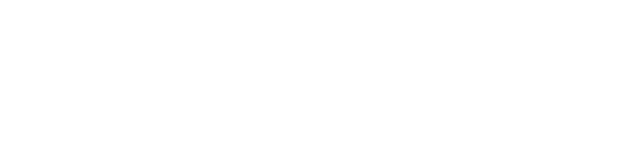
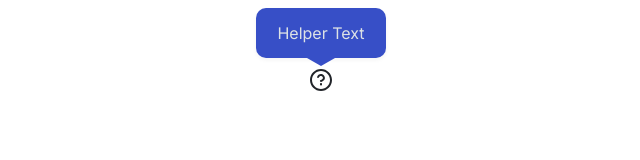
Before and after one commit to js-tasks-ru/htmlcss-20220519_mraleksej, a website: page 05-lection3/01-tooltip/index.html in a window 1280 px wide. Shown: the whole page, without its empty margins (319-959 px from the left). Drawn offline with Linux system fonts and the light colour scheme.

Commit message:
add 05-lection3-01-tooltip solution

```diff
--- a/05-lection3/01-tooltip/index.html
+++ b/05-lection3/01-tooltip/index.html
@@ -6,6 +6,19 @@
         <link rel="stylesheet" href="./tooltip.css">
     </head>
     <body>
+        <div class="tooltip">
+            <div class="tooltip__bubble">
+                Helper Text
+            </div>
 
+            <div class="tooltip__trigger">
+                <svg width="24" height="24" viewBox="0 0 24 24" fill="none" xmlns="http://www.w3.org/2000/svg">
+                    <path fill-rule="evenodd" clip-rule="evenodd" d="M12 3C7.02944 3 3 7.02944 3 12C3 16.9706 7.02944 21 12 21C16.9706 21 21 16.9706 21 12C21 7.02944 16.9706 3 12 3ZM1 12C1 5.92487 5.92487 1 12 1C18.0751 1 23 5.92487 23 12C23 18.0751 18.0751 23 12 23C5.92487 23 1 18.0751 1 12Z" fill="#212429"/>
+                    <path fill-rule="evenodd" clip-rule="evenodd" d="M12.2581 8.02432C11.7926 7.94447 11.3138 8.03195 10.9066 8.27126C10.4994 8.51058 10.1901 8.88629 10.0333 9.33184C9.85006 9.85283 9.27914 10.1266 8.75815 9.94333C8.23716 9.76006 7.96339 9.18915 8.14666 8.66816C8.46013 7.77705 9.07886 7.02563 9.89327 6.547C10.7077 6.06837 11.6652 5.89341 12.5962 6.05311C13.5273 6.2128 14.3717 6.69686 14.9801 7.41953C15.5883 8.14205 15.9213 9.05648 15.92 10.0009C15.9195 11.5313 14.7849 12.5419 13.9747 13.082C13.5391 13.3725 13.1105 13.586 12.7949 13.7263C12.6356 13.7971 12.5015 13.8508 12.4049 13.8876C12.3565 13.906 12.3173 13.9203 12.2887 13.9305L12.254 13.9427L12.2429 13.9464L12.239 13.9478L12.2375 13.9483C12.2372 13.9484 12.2362 13.9487 11.92 13L12.2362 13.9487C11.7123 14.1233 11.146 13.8402 10.9713 13.3162C10.7968 12.7926 11.0794 12.2267 11.6027 12.0517L11.6014 12.0521C11.6015 12.0521 11.6016 12.052 11.6027 12.0517L11.6187 12.0461C11.6341 12.0406 11.6593 12.0314 11.6929 12.0186C11.7603 11.9929 11.8606 11.9529 11.9826 11.8987C12.2294 11.789 12.5509 11.6275 12.8653 11.4179C13.5549 10.9582 13.92 10.4691 13.92 10L13.92 9.99851C13.9207 9.52619 13.7542 9.06886 13.45 8.70753C13.1459 8.34619 12.7236 8.10417 12.2581 8.02432Z" fill="#212429"/>
+                    <path fill-rule="evenodd" clip-rule="evenodd" d="M12 15C12.5523 15 13 15.4477 13 16V16.5C13 17.0523 12.5523 17.5 12 17.5C11.4477 17.5 11 17.0523 11 16.5V16C11 15.4477 11.4477 15 12 15Z" fill="#212429"/>
+                </svg>
+            </div>
+
+        </div>
     </body>
 </html>
--- a/05-lection3/01-tooltip/tooltip.css
+++ b/05-lection3/01-tooltip/tooltip.css
@@ -0,0 +1,50 @@
+.tooltip{
+    display: inline-block;
+    position: relative;
+}
+
+.tooltip__bubble {
+    background: var(--blue);
+    box-shadow: 0px 2px 4px rgba(33, 36, 41, 0.05);
+    border-radius: 10px;
+    font-family: 'Inter';
+    font-style: normal;
+    font-weight: 400;
+    font-size: 16px;
+    line-height: 24px;
+    text-align: center;
+    color: var(--grey-2);
+    padding: 13px 21px;
+}
+
+
+.tooltip__bubble:after{
+    content: '';
+    border: 14px solid transparent;
+    border-top: 8px solid var(--blue);
+    position: absolute;
+    width: 0;
+    height: 0;
+    top: 100%;
+    left: 50%;
+    transform: translateX(-50%);
+}
+
+.tooltip__trigger{
+    position: absolute;
+    top: 120%;
+    left: 50%;
+    transform: translateX(-50%);
+}
+
+.tooltip__trigger:hover{
+    cursor: pointer;
+}
+
+.tooltip__trigger:hover ~ .tooltip__bubbles{
+    display: none;
+}
+
+body{
+    text-align: center;
+}
--- a/assets/fonts/fonts.css
+++ b/assets/fonts/fonts.css
@@ -1 +1,2 @@
 @import url('https://fonts.googleapis.com/css2?family=Roboto:ital,wght@0,100;0,300;0,400;0,500;0,700;0,900;1,100;1,300;1,400;1,500;1,700;1,900&display=swap');
+@import url('https://fonts.googleapis.com/css2?family=Inter:wght@100;200;300;400;500;600;700;800;900&display=swap');
```
